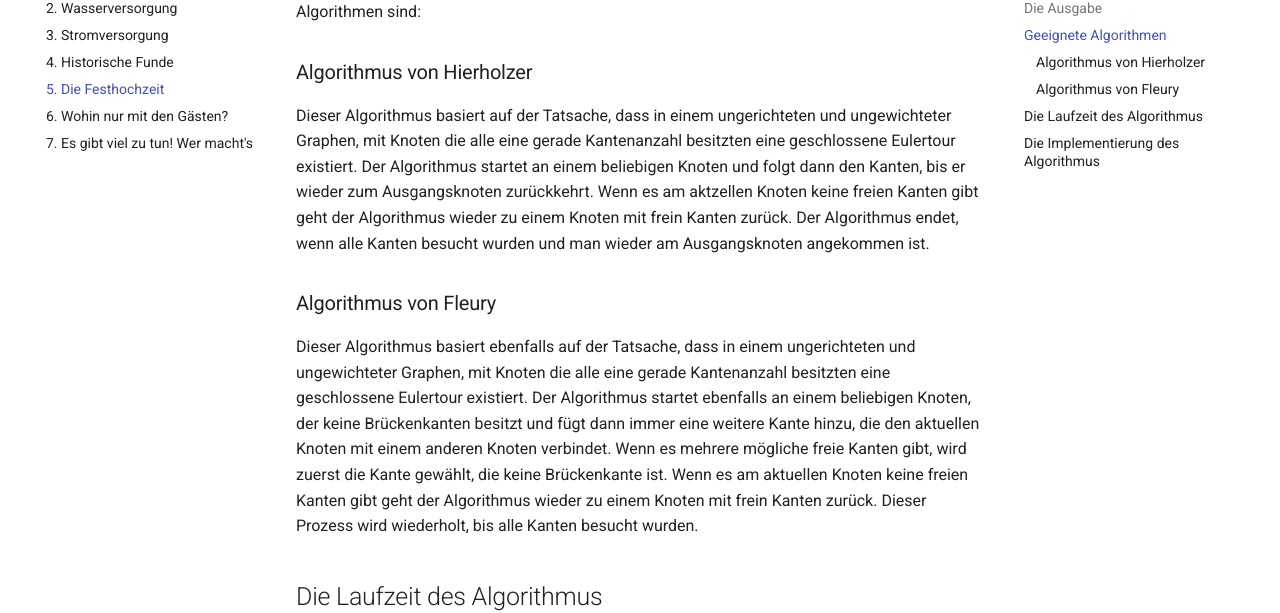
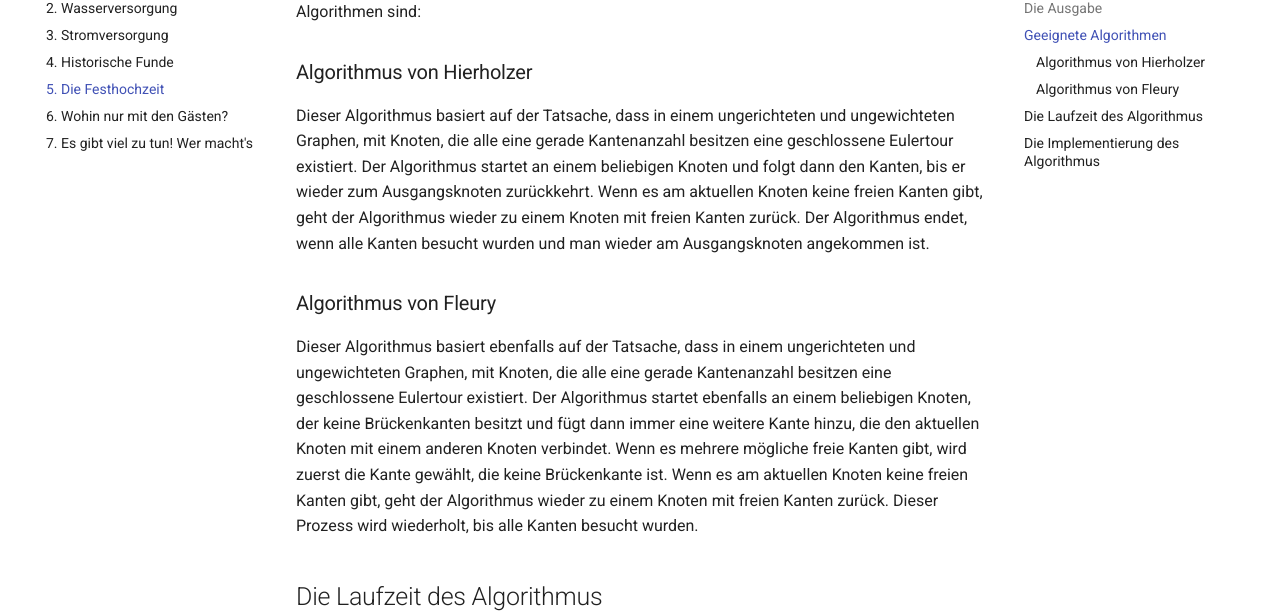
Before and after one commit to Halfpipe-SD/GraphschaftSchilda, an MkDocs documentation site: the page built from documentation/docs/Problem5.md, in a window 1280 px wide and 900 px high, scrolled down 2740 px. Shown: the part 154-767 px from the top of the window. Built offline with MkDocs 1.6.1 and Material for MkDocs 9.7.7, drawn with Linux system fonts in a browser that asks for light colours; comment, search, counter and statistics services are not loaded.

Commit message:
fixed typos Problem 5

```diff
--- a/documentation/docs/Problem5.md
+++ b/documentation/docs/Problem5.md
@@ -68,11 +68,11 @@
 
 ### Algorithmus von Hierholzer
 
-Dieser Algorithmus basiert auf der Tatsache, dass in einem ungerichteten und ungewichteter Graphen, mit Knoten die alle eine gerade Kantenanzahl besitzten eine geschlossene Eulertour existiert. Der Algorithmus startet an einem beliebigen Knoten und folgt dann den Kanten, bis er wieder zum Ausgangsknoten zurückkehrt. Wenn es am aktzellen Knoten keine freien Kanten gibt geht der Algorithmus wieder zu einem Knoten mit frein Kanten zurück. Der Algorithmus endet, wenn alle Kanten besucht wurden und man wieder am Ausgangsknoten angekommen ist.
+Dieser Algorithmus basiert auf der Tatsache, dass in einem ungerichteten und ungewichteten Graphen, mit Knoten, die alle eine gerade Kantenanzahl besitzen eine geschlossene Eulertour existiert. Der Algorithmus startet an einem beliebigen Knoten und folgt dann den Kanten, bis er wieder zum Ausgangsknoten zurückkehrt. Wenn es am aktuellen Knoten keine freien Kanten gibt, geht der Algorithmus wieder zu einem Knoten mit freien Kanten zurück. Der Algorithmus endet, wenn alle Kanten besucht wurden und man wieder am Ausgangsknoten angekommen ist.
 
 ### Algorithmus von Fleury
 
-Dieser Algorithmus basiert ebenfalls auf der Tatsache, dass in einem ungerichteten und ungewichteter Graphen, mit Knoten die alle eine gerade Kantenanzahl besitzten eine geschlossene Eulertour existiert. Der Algorithmus startet ebenfalls an einem beliebigen Knoten, der keine Brückenkanten besitzt und fügt dann immer eine weitere Kante hinzu, die den aktuellen Knoten mit einem anderen Knoten verbindet. Wenn es mehrere mögliche freie Kanten gibt, wird zuerst die Kante gewählt, die keine Brückenkante ist. Wenn es am aktuellen Knoten keine freien Kanten gibt geht der Algorithmus wieder zu einem Knoten mit frein Kanten zurück. Dieser Prozess wird wiederholt, bis alle Kanten besucht wurden.
+Dieser Algorithmus basiert ebenfalls auf der Tatsache, dass in einem ungerichteten und ungewichteten Graphen, mit Knoten, die alle eine gerade Kantenanzahl besitzen eine geschlossene Eulertour existiert. Der Algorithmus startet ebenfalls an einem beliebigen Knoten, der keine Brückenkanten besitzt und fügt dann immer eine weitere Kante hinzu, die den aktuellen Knoten mit einem anderen Knoten verbindet. Wenn es mehrere mögliche freie Kanten gibt, wird zuerst die Kante gewählt, die keine Brückenkante ist. Wenn es am aktuellen Knoten keine freien Kanten gibt, geht der Algorithmus wieder zu einem Knoten mit freien Kanten zurück. Dieser Prozess wird wiederholt, bis alle Kanten besucht wurden.
 
 ## Die Laufzeit des Algorithmus
 
```
